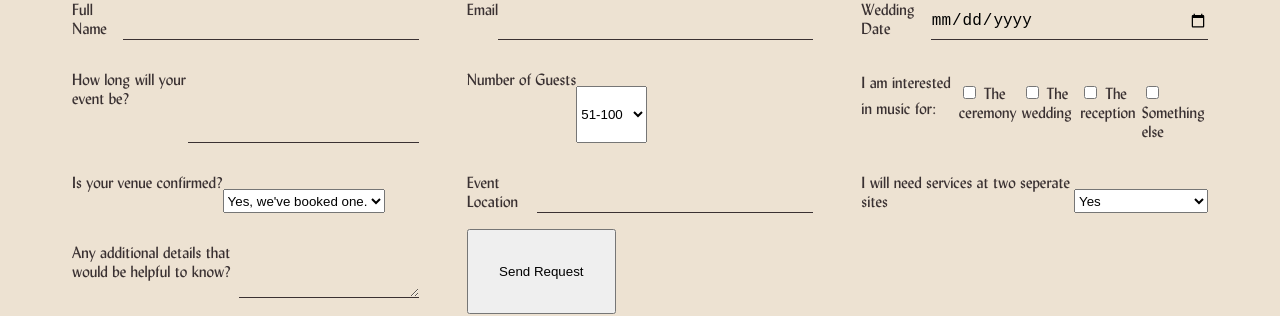
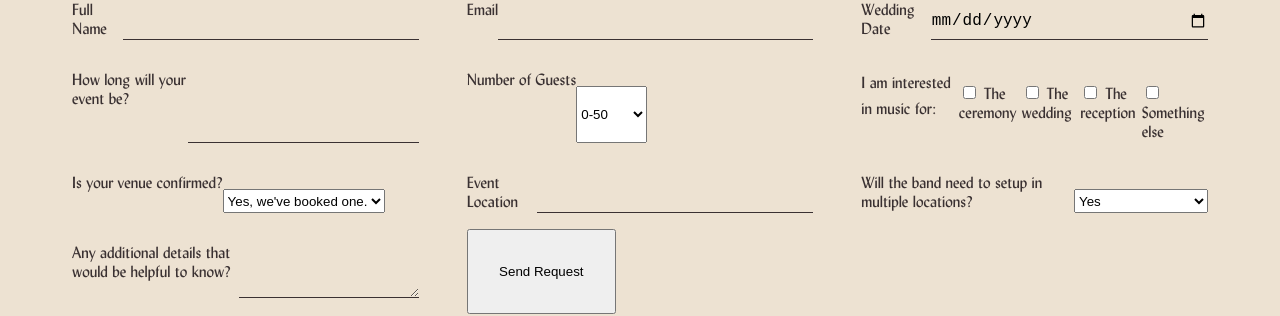
Before and after one commit to lukemoderwell/wwa, a Jekyll site: the page built from contact.html, in a window 1280 px wide and 900 px high. Shown: the part 314-630 px from the top of the window. Built offline with Jekyll 4.4.1, drawn with Linux system fonts in a browser that asks for light colours.

Commit message:
form tweaks

```diff
--- a/contact.html
+++ b/contact.html
@@ -10,15 +10,15 @@
   </div>
   <form class="grid serif" action="/" name="contact" method="post" netlify>
     <fieldset>
-      <label>Full Name</label>
+      <label for="fullName">Full Name</label>
       <input name="fullName" required type="text" />
     </fieldset>
     <fieldset>
-      <label>Email</label>
+      <label for="email">Email</label>
       <input name="email" type="email" />
     </fieldset>
     <fieldset>
-      <label>Wedding Date</label>
+      <label for="weddingDate">Wedding Date</label>
       <input name="weddingDate" type="date" />
     </fieldset>
     <fieldset>
@@ -26,8 +26,8 @@
       <input name="length" type="text"/>
     </fieldset>
     <fieldset>
-      <label>Number of Guests</label>
-      <select name="guests>
+      <label for="guests">Number of Guests</label>
+      <select name="guests">
         <option value="0-50">0-50</option>
         <option value="51-100">51-100</option>
         <option value="101-150">101-150</option>
@@ -36,35 +36,35 @@
       </select>
     </fieldset>
     <fieldset>
-      <p class="label" name="event-type">I am interested in music for:</p>
-      <label><input type="checkbox" value="ceremony">The ceremony</label>
-      <label><input type="checkbox" value="wedding">The wedding</label>
-      <label><input type="checkbox" value="reception">The reception</label>
-      <label><input type="checkbox" value="other">Something else</label>
+      <p class="label" for="event-type">I am interested in music for:</p>
+      <label><input name="event-type" type="checkbox" value="ceremony">The ceremony</label>
+      <label><input name="event-type" type="checkbox" value="wedding">The wedding</label>
+      <label><input name="event-type" type="checkbox" value="reception">The reception</label>
+      <label><input name="event-type" type="checkbox" value="other">Something else</label>
     </fieldset>
     <fieldset>
-      <label name="venue">Is your venue confirmed?</label>
+      <label for="venue">Is your venue confirmed?</label>
       <select>
         <option disabled>Choose an answer</option>
-        <option for="venue" value="yes">Yes, we've booked one.</option>
-        <option for="venue" value="no">No, we are still looking.</option>
+        <option name="venue" value="yes">Yes, we've booked one.</option>
+        <option name="venue" value="no">No, we are still looking.</option>
       </select>
     </fieldset>
     <fieldset>
-      <label name="location">Event Location</label>
-      <input for="location" type="text" />
+      <label for="location">Event Location</label>
+      <input name="location" type="text" />
     </fieldset>
     <fieldset>
-      <label name="sites">I will need services at two seperate sites</label>
+      <label for="multipleSites">Will the band need to setup in multiple locations?</label>
       <select>
         <option disabled>Choose an answer</option>
-        <option for="sites" value="yes">Yes</option>
-        <option for="sites" value="no">No</option>
+        <option name="multipleSites" value="yes">Yes</option>
+        <option name="multipleSites" value="no">No</option>
       </select>
     </fieldset>
     <fieldset>
-      <label for="length">Any additional details that would be helpful to know?</label>
-      <textarea maxlength="500"></textarea>
+      <label for="additionalDetails">Any additional details that would be helpful to know?</label>
+      <textarea name="additionalDetails" maxlength="500"></textarea>
     </fieldset>
     <input type="submit" value="Send Request" />
   </form>
```
